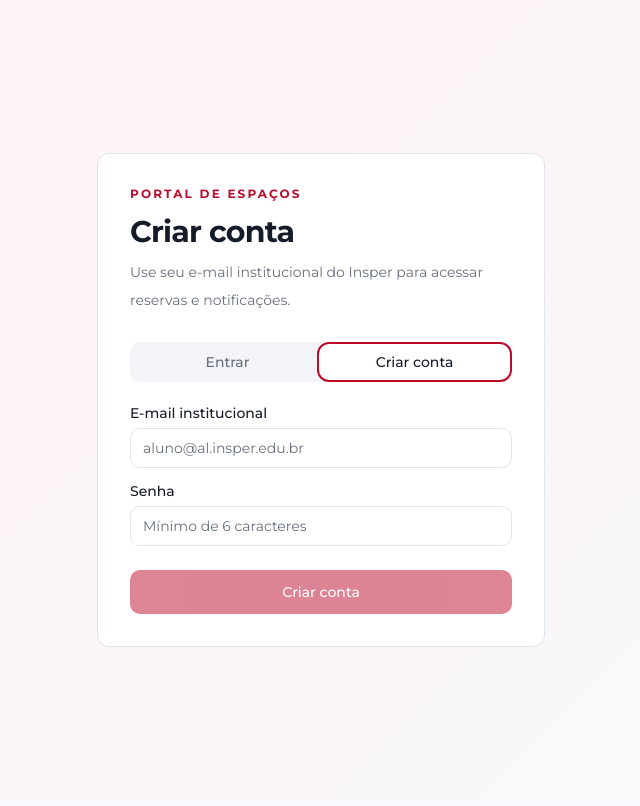
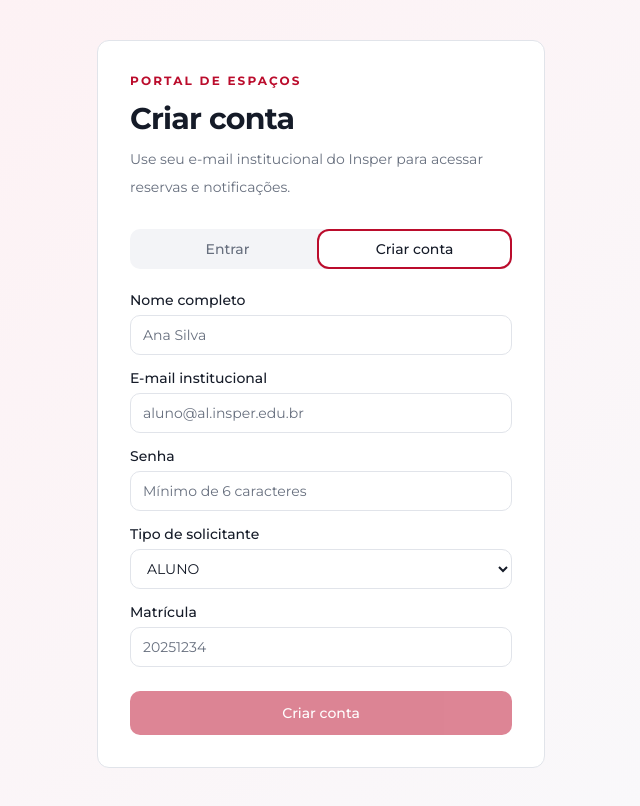
Before and after one commit to djairofilho/classroom-scheduling-front, a React (Vite) app: page /login in a window 1280 px wide. Both pictures are taken after a click on the tab "Criar conta". Shown: the whole page, without its empty margins (319-959 px from the left). Built offline with nearby package versions, Linux system fonts and the light colour scheme; no server answers.

Commit message:
feat: add profile page and align auth form with backend contract (#9)

```diff
--- a/src/App.jsx
+++ b/src/App.jsx
@@ -12,6 +12,7 @@ import { LoginPage } from './pages/Login'
 import { MyBookingsPage } from './pages/MyBookings'
 import { NewBookingPage } from './pages/NewBooking'
 import { NotificationsPage } from './pages/Notifications'
+import { ProfilePage } from './pages/Profile'
 import { SearchSpacesPage } from './pages/SearchSpaces'
 import { SpaceDetailsPage } from './pages/SpaceDetails'
 
@@ -27,6 +28,7 @@ function App() {
           <Route path="/reservas/nova" element={<NewBookingPage />} />
           <Route path="/reservas" element={<MyBookingsPage />} />
           <Route path="/notificacoes" element={<NotificationsPage />} />
+          <Route path="/perfil" element={<ProfilePage />} />
           <Route element={<RequireAdmin />}>
             <Route path="/admin/espacos" element={<AdminSpacesPage />} />
             <Route path="/admin/predios" element={<AdminBuildingsPage />} />
--- a/src/components/layout/AppSidebar.jsx
+++ b/src/components/layout/AppSidebar.jsx
@@ -1,5 +1,6 @@
 import { NavLink, useLocation } from 'react-router-dom'
 import { Building2, LayoutDashboard, ListChecks, LogOut, PlusSquare, Search, Users } from 'lucide-react'
+import { UserCircle2 } from 'lucide-react'
 
 import {
   Sidebar,
@@ -32,6 +33,7 @@ export function AppSidebar() {
     { title: t('shell.nav.search'), url: '/espacos', icon: Search },
     { title: t('shell.nav.newReservation'), url: '/reservas/nova', icon: PlusSquare },
     { title: t('shell.nav.bookings'), url: '/reservas', icon: ListChecks },
+    { title: 'Perfil', url: '/perfil', icon: UserCircle2 },
   ]
 
   const adminItems = [
--- a/src/lib/auth.jsx
+++ b/src/lib/auth.jsx
@@ -16,7 +16,7 @@ export function AuthProvider({ children }) {
       }
 
       try {
-        const usuario = await api.getMe()
+        const usuario = await api.getMyProfile()
         if (active) {
           setUser(usuario)
         }
@@ -47,14 +47,16 @@ export function AuthProvider({ children }) {
       async login(payload) {
         const response = await api.login(payload)
         setAuthToken(response.token)
-        setUser(response.usuario)
-        return response.usuario
+        const usuario = await api.getMyProfile()
+        setUser(usuario)
+        return usuario
       },
       async register(payload) {
         const response = await api.register(payload)
         setAuthToken(response.token)
-        setUser(response.usuario)
-        return response.usuario
+        const usuario = await api.getMyProfile()
+        setUser(usuario)
+        return usuario
       },
       logout() {
         setAuthToken(null)
--- a/src/pages/Login.jsx
+++ b/src/pages/Login.jsx
@@ -1,4 +1,4 @@
-import { useState } from 'react'
+import { useEffect, useState } from 'react'
 import { Navigate, useLocation, useNavigate } from 'react-router-dom'
 
 import { Button } from '@/components/ui/button'
@@ -13,11 +13,24 @@ export function LoginPage() {
   const { user, login, register } = useAuth()
   const { t } = useI18n()
   const [mode, setMode] = useState('login')
-  const [form, setForm] = useState({ email: '', senha: '' })
+  const [form, setForm] = useState({
+    nome: '',
+    email: '',
+    senha: '',
+    tipoSolicitante: 'ALUNO',
+    matricula: '',
+    cracha: '',
+  })
   const [submitting, setSubmitting] = useState(false)
   const [message, setMessage] = useState('')
   const navigate = useNavigate()
   const location = useLocation()
+
+  useEffect(() => {
+    if (location.state?.sessionExpiredMessage) {
+      setMessage(location.state.sessionExpiredMessage)
+    }
+  }, [location.state])
 
   if (user) {
     return <Navigate to={location.state?.from?.pathname ?? '/'} replace />
@@ -29,11 +42,37 @@ export function LoginPage() {
     setMessage('')
 
     try {
-      const payload = { email: form.email, senha: form.senha }
+      if (mode === 'register') {
+        if (!form.nome.trim()) {
+          setMessage('Nome é obrigatório.')
+          return
+        }
+        if (!form.tipoSolicitante) {
+          setMessage('Tipo de solicitante é obrigatório.')
+          return
+        }
+        if (form.tipoSolicitante === 'ALUNO' && !form.matricula.trim()) {
+          setMessage('Matrícula é obrigatória para aluno.')
+          return
+        }
+        if (form.tipoSolicitante === 'FUNCIONARIO' && !form.cracha.trim()) {
+          setMessage('Crachá é obrigatório para funcionário.')
+          return
+        }
 
-      if (mode === 'register') {
-        await register({ ...payload, papel: 'USER' })
+        const payload = {
+          nome: form.nome.trim(),
+          email: form.email.trim(),
+          senha: form.senha,
+          tipoSolicitante: form.tipoSolicitante,
+          ...(form.tipoSolicitante === 'ALUNO'
+            ? { matricula: form.matricula.trim() }
+            : { cracha: form.cracha.trim() }),
+        }
+
+        await register(payload)
       } else {
+        const payload = { email: form.email.trim(), senha: form.senha }
         await login(payload)
       }
 
@@ -45,7 +84,19 @@ export function LoginPage() {
     }
   }
 
-  const submitDisabled = submitting || !form.email || form.senha.length < 6
+  const registerMissing =
+    !form.nome.trim() ||
+    !form.email.trim() ||
+    form.senha.length < 6 ||
+    !form.tipoSolicitante ||
+    (form.tipoSolicitante === 'ALUNO' && !form.matricula.trim()) ||
+    (form.tipoSolicitante === 'FUNCIONARIO' && !form.cracha.trim())
+
+  const submitDisabled =
+    submitting ||
+    (mode === 'login'
+      ? !form.email.trim() || form.senha.length < 6
+      : registerMissing)
 
   return (
     <main
@@ -71,6 +122,20 @@ export function LoginPage() {
         </Tabs>
 
         <form className="flex flex-col gap-4" onSubmit={handleSubmit}>
+          {mode === 'register' && (
+            <div className="flex flex-col gap-2">
+              <Label htmlFor="register-name">Nome completo</Label>
+              <Input
+                id="register-name"
+                type="text"
+                autoComplete="name"
+                placeholder="Ana Silva"
+                value={form.nome}
+                onChange={(event) => setForm((current) => ({ ...current, nome: event.target.value }))}
+              />
+            </div>
+          )}
+
           <div className="flex flex-col gap-2">
             <Label htmlFor="login-email">E-mail institucional</Label>
             <Input
@@ -96,6 +161,54 @@ export function LoginPage() {
             />
           </div>
 
+          {mode === 'register' && (
+            <div className="flex flex-col gap-2">
+              <Label htmlFor="register-type">Tipo de solicitante</Label>
+              <select
+                id="register-type"
+                className="flex h-10 w-full rounded-md border border-input bg-background px-3 py-2 text-sm"
+                value={form.tipoSolicitante}
+                onChange={(event) =>
+                  setForm((current) => ({
+                    ...current,
+                    tipoSolicitante: event.target.value,
+                    matricula: '',
+                    cracha: '',
+                  }))
+                }
+              >
+                <option value="ALUNO">ALUNO</option>
+                <option value="FUNCIONARIO">FUNCIONARIO</option>
+              </select>
+            </div>
+          )}
+
+          {mode === 'register' && form.tipoSolicitante === 'ALUNO' && (
+            <div className="flex flex-col gap-2">
+              <Label htmlFor="register-matricula">Matrícula</Label>
+              <Input
+                id="register-matricula"
+                type="text"
+                placeholder="20251234"
+                value={form.matricula}
+                onChange={(event) => setForm((current) => ({ ...current, matricula: event.target.value }))}
+              />
+            </div>
+          )}
+
+          {mode === 'register' && form.tipoSolicitante === 'FUNCIONARIO' && (
+            <div className="flex flex-col gap-2">
+              <Label htmlFor="register-cracha">Crachá</Label>
+              <Input
+                id="register-cracha"
+                type="text"
+                placeholder="CR-9981"
+                value={form.cracha}
+                onChange={(event) => setForm((current) => ({ ...current, cracha: event.target.value }))}
+              />
+            </div>
+          )}
+
           <Button type="submit" size="lg" className="mt-2 w-full" disabled={submitDisabled}>
             {submitting ? 'Acessando...' : mode === 'register' ? 'Criar conta' : 'Entrar'}
           </Button>
--- /dev/null
+++ b/src/pages/Profile.jsx
@@ -0,0 +1,89 @@
+import { useCallback, useEffect } from 'react'
+import { useNavigate } from 'react-router-dom'
+import { LogOut, UserCircle2 } from 'lucide-react'
+
+import { ErrorBlock, LoadingBlock } from '@/components/layout/AsyncState'
+import { PageHeader } from '@/components/common/PageHeader'
+import { Button } from '@/components/ui/button'
+import { Card } from '@/components/ui/card'
+import { useAsyncData } from '@/hooks/useAsyncData'
+import { api, getAuthToken } from '@/lib/api'
+import { useAuth } from '@/lib/authContext'
+
+export function ProfilePage() {
+  const navigate = useNavigate()
+  const { logout } = useAuth()
+
+  const loadProfile = useCallback(async () => {
+    if (!getAuthToken()) {
+      const error = new Error('Sessão expirada. Faça login novamente.')
+      error.status = 401
+      throw error
+    }
+    return api.getMyProfile()
+  }, [])
+
+  const { data, loading, error, reload } = useAsyncData(loadProfile)
+
+  useEffect(() => {
+    if (error?.status === 401 || error?.status === 403) {
+      logout()
+      navigate('/login', {
+        replace: true,
+        state: { sessionExpiredMessage: 'Sessão expirada. Faça login novamente.' },
+      })
+    }
+  }, [error, logout, navigate])
+
+  function handleLogout() {
+    logout()
+    navigate('/login', { replace: true })
+  }
+
+  return (
+    <div className="mx-auto w-full max-w-4xl">
+      <PageHeader
+        title="Perfil"
+        description="Dados da sua conta autenticada."
+        icon={UserCircle2}
+        actions={
+          <Button variant="outline" onClick={handleLogout}>
+            <LogOut className="h-4 w-4" />
+            Sair
+          </Button>
+        }
+      />
+
+      {loading && <LoadingBlock label="Carregando perfil..." />}
+
+      {!loading && error && (
+        <div className="space-y-3">
+          <ErrorBlock message="Não foi possível carregar seu perfil." />
+          <div className="flex justify-end">
+            <Button onClick={reload}>Tentar novamente</Button>
+          </div>
+        </div>
+      )}
+
+      {!loading && !error && data && (
+        <Card className="space-y-4 p-5">
+          <InfoRow label="Nome" value={data.nome} />
+          <InfoRow label="Email" value={data.email} />
+          <InfoRow label="Papel" value={data.papel} />
+          <InfoRow label="Tipo de solicitante" value={data.tipoSolicitante ?? '—'} />
+          <InfoRow label="Status" value={data.ativo === false ? 'Inativo' : 'Ativo'} />
+          <InfoRow label="ID" value={String(data.id)} />
+        </Card>
+      )}
+    </div>
+  )
+}
+
+function InfoRow({ label, value }) {
+  return (
+    <div className="flex flex-wrap items-center justify-between gap-2 border-b pb-3 text-sm last:border-b-0 last:pb-0">
+      <span className="text-muted-foreground">{label}</span>
+      <span className="font-medium">{value}</span>
+    </div>
+  )
+}
```
Also changed, not shown: src/lib/api.js.
